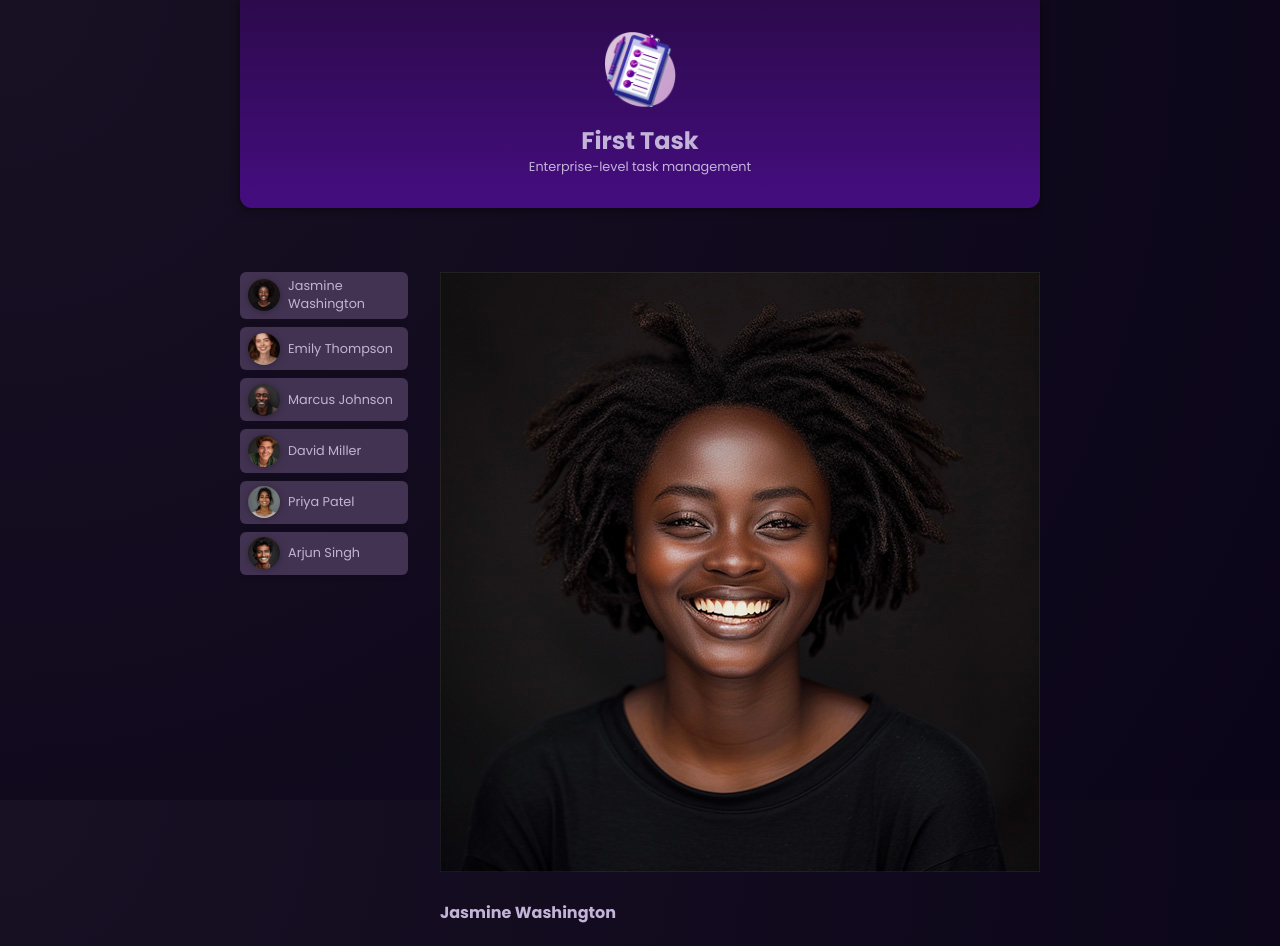
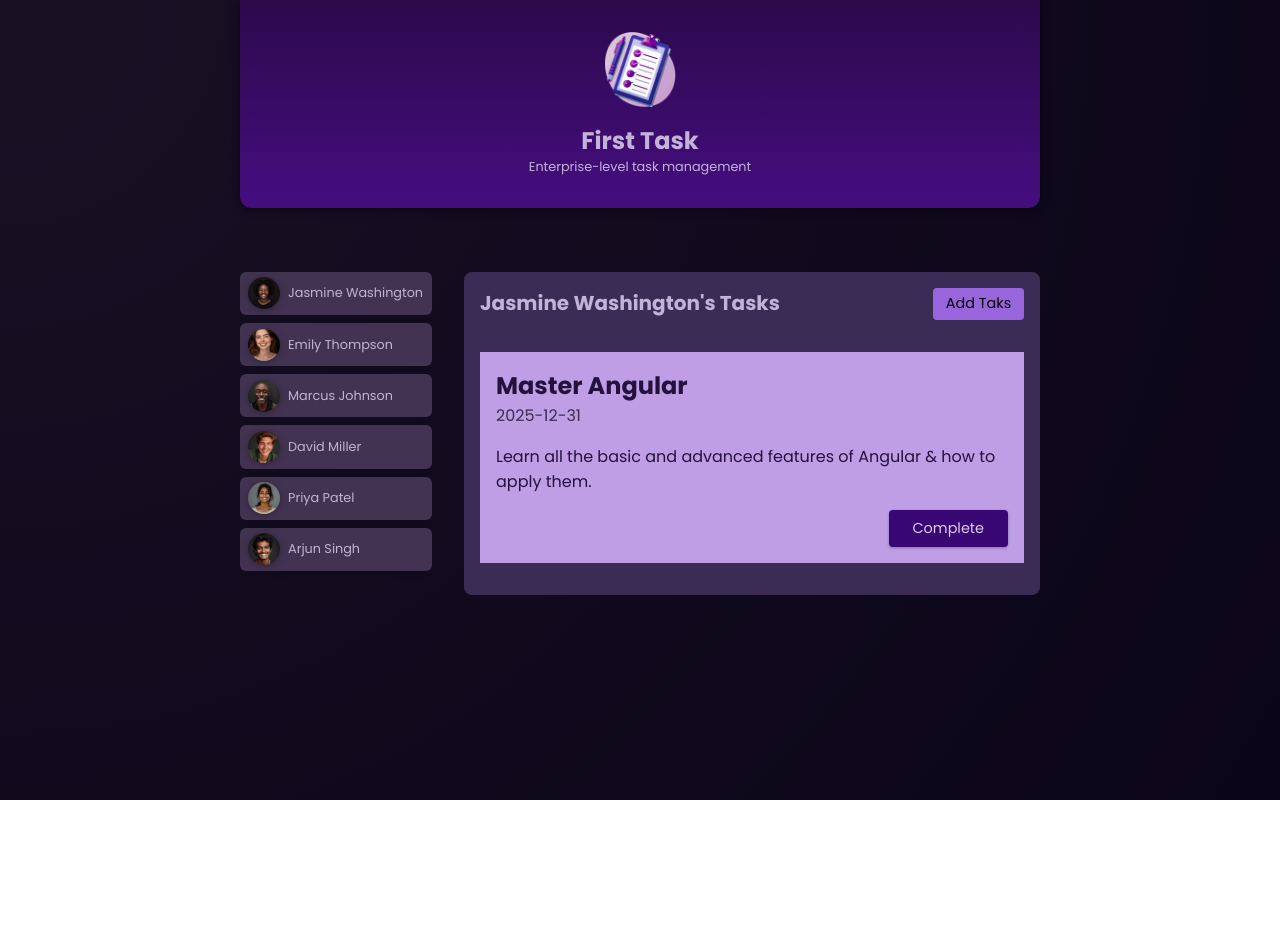
Before and after one commit to SurjithPeriyasamy/Angular-first, an Angular app: page / in a window 1280 px wide. Both pictures are taken after a click on the button "Jasmine Washington". After the commit the page ends 800 px from the top, so only its background shows below. Built offline with nearby package versions, Linux system fonts and the light colour scheme.

Commit message:
Outputting the user specific tasks

```diff
--- a/src/app/app.html
+++ b/src/app/app.html
@@ -1,27 +1,18 @@
 <app-header />
 <main>
   <ul id="users">
-    <!-- @for(user of users;track user.id){ -->
-    <li *ngFor="let user of users">
+    @for(user of users;track user.id){
+    <li>
       <app-user [user]="user" (select)="onSelectUser($event)" />
     </li>
-    <!-- } -->
+    }
   </ul>
 
-  <!-- @if(selectedUser){ -->
-  <app-tasks
-    *ngIf="selectedUser; else fallback"
-    [id]="selectedUser.id"
-    [avatar]="selectedUser.avatar"
-    [name]="selectedUser.name"
-  />
-
-  <!-- }@else { -->
-  <ng-template #fallback>
-    <p>Select a user to see their tasks</p>
-  </ng-template>
-
-  <!-- } -->
+  @if(selectedUser){
+  <app-tasks [userId]="selectedUser.id" [name]="selectedUser.name" />
+  }@else {
+  <p>Select a user to see their tasks</p>
+  }
 </main>
 
 <router-outlet />
--- /dev/null
+++ b/src/app/dummy-tasks.ts
@@ -0,0 +1,25 @@
+export const dummyTasks = [
+  {
+    id: 't1',
+    userId: 'u1',
+    title: 'Master Angular',
+    summary:
+      'Learn all the basic and advanced features of Angular & how to apply them.',
+    dueDate: '2025-12-31',
+  },
+  {
+    id: 't2',
+    userId: 'u3',
+    title: 'Build first prototype',
+    summary: 'Build a first prototype of the online shop website',
+    dueDate: '2024-05-31',
+  },
+  {
+    id: 't3',
+    userId: 'u3',
+    title: 'Prepare issue template',
+    summary:
+      'Prepare and describe an issue template which will help with project management',
+    dueDate: '2024-06-15',
+  },
+];
--- /dev/null
+++ b/src/app/tasks/task/task.css
@@ -0,0 +1,37 @@
+article {
+  padding: 1rem;
+  color: #25113d;
+  background-color: #bf9ee5;
+}
+
+h2 {
+  margin: 0;
+}
+
+time {
+  color: #3c2c50;
+}
+
+.actions {
+  text-align: right;
+  margin: 0;
+}
+
+.actions button {
+  font: inherit;
+  font-size: 0.9rem;
+  cursor: pointer;
+  background-color: #380774;
+  color: #decdf2;
+  border-radius: 4px;
+  padding: 0.5rem 1.5rem;
+  border: none;
+  box-shadow: 0 1px 3px rgba(0, 0, 0, 0.3);
+  transition: all 0.3s ease;
+}
+
+.actions button:hover,
+.actions button:active {
+  background-color: #4a0774;
+  box-shadow: 0 1px 6px rgba(0, 0, 0, 0.3);
+}
--- /dev/null
+++ b/src/app/tasks/task/task.html
@@ -0,0 +1,6 @@
+<article>
+  <h2>{{ task?.title }}</h2>
+  <time datetime="">{{ task?.dueDate }}</time>
+  <p>{{ task?.summary }}</p>
+  <p class="actions"><button>Complete</button></p>
+</article>
--- /dev/null
+++ b/src/app/tasks/task/task.ts
@@ -0,0 +1,18 @@
+import { Component, Input } from '@angular/core';
+
+interface Task {
+  id: string;
+  userId: string;
+  title: string;
+  summary: string;
+  dueDate: string;
+}
+@Component({
+  selector: 'app-task',
+  imports: [],
+  templateUrl: './task.html',
+  styleUrl: './task.css',
+})
+export class TaskComponent {
+  @Input({ required: true }) task!: Task;
+}
--- a/src/app/tasks/tasks.css
+++ b/src/app/tasks/tasks.css
@@ -0,0 +1,63 @@
+#tasks {
+  padding: 1rem;
+  border-radius: 8px;
+  max-height: 60vh;
+  overflow: auto;
+  background-color: #3a2c54;
+}
+
+header {
+  display: flex;
+  justify-content: space-between;
+  align-items: flex-start;
+  margin-bottom: 2rem;
+  gap: 1rem;
+}
+
+h2 {
+  margin: 0;
+  font-size: 0.9rem;
+  width: 60%;
+  text-wrap: balance;
+}
+
+menu {
+  margin: 0;
+  padding: 0;
+}
+
+menu button {
+  font: inherit;
+  cursor: pointer;
+  background-color: #9965dd;
+  border-radius: 4px;
+  border: none;
+  padding: 0.35rem 0.8rem;
+  font-size: 0.9rem;
+}
+
+menu button:hover,
+menu button:active {
+  background-color: #a565dd;
+}
+
+ul {
+  list-style: none;
+  margin: 1rem 0;
+  padding: 0;
+  display: flex;
+  flex-direction: column;
+  gap: 1rem;
+  max-height: 50vh;
+  overflow: auto;
+}
+
+@media (min-width: 768px) {
+  h2 {
+    font-size: 1.25rem;
+  }
+
+  menu {
+    width: auto;
+  }
+}
--- a/src/app/tasks/tasks.html
+++ b/src/app/tasks/tasks.html
@@ -1,4 +1,17 @@
-<div>
-  <img [src]="imagePath" [alt]="name" />
-  <h4>{{ name }}</h4>
-</div>
+<section id="tasks">
+  <header>
+    <h2>{{ name }}'s Tasks</h2>
+    <menu><button>Add Taks</button></menu>
+  </header>
+
+  <ul>
+    @if(selectedUserTasks.length){ @for(task of selectedUserTasks;track
+    task.id){
+    <li>
+      <app-task [task]="task" />
+    </li>
+    } } @else {
+    <h5>No Tasks</h5>
+    }
+  </ul>
+</section>
--- a/src/app/tasks/tasks.ts
+++ b/src/app/tasks/tasks.ts
@@ -1,17 +1,18 @@
 import { Component, Input } from '@angular/core';
+import { TaskComponent } from './task/task';
+import { dummyTasks } from '../dummy-tasks';
 
 @Component({
   selector: 'app-tasks',
-  imports: [],
+  imports: [TaskComponent],
   templateUrl: './tasks.html',
   styleUrl: './tasks.css',
 })
 export class TasksComponent {
-  @Input({ required: true }) id?: string;
+  @Input({ required: true }) userId?: string;
   @Input({ required: true }) name?: string;
-  @Input({ required: true }) avatar?: string;
-
-  get imagePath() {
-    return 'assets/users/' + this.avatar;
+  tasks = dummyTasks;
+  get selectedUserTasks() {
+    return this.tasks.filter((task) => task.userId === this.userId);
   }
 }
```
Also changed, not shown: src/app/app.ts (+1 -9 lines).
